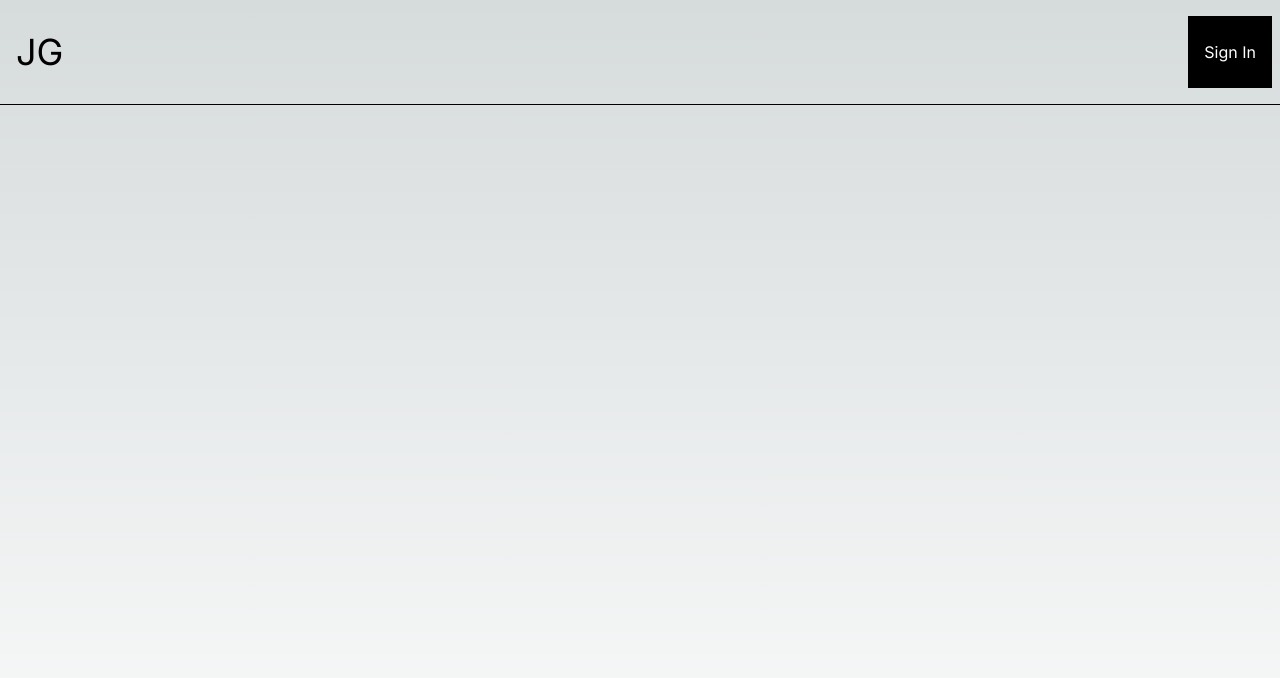
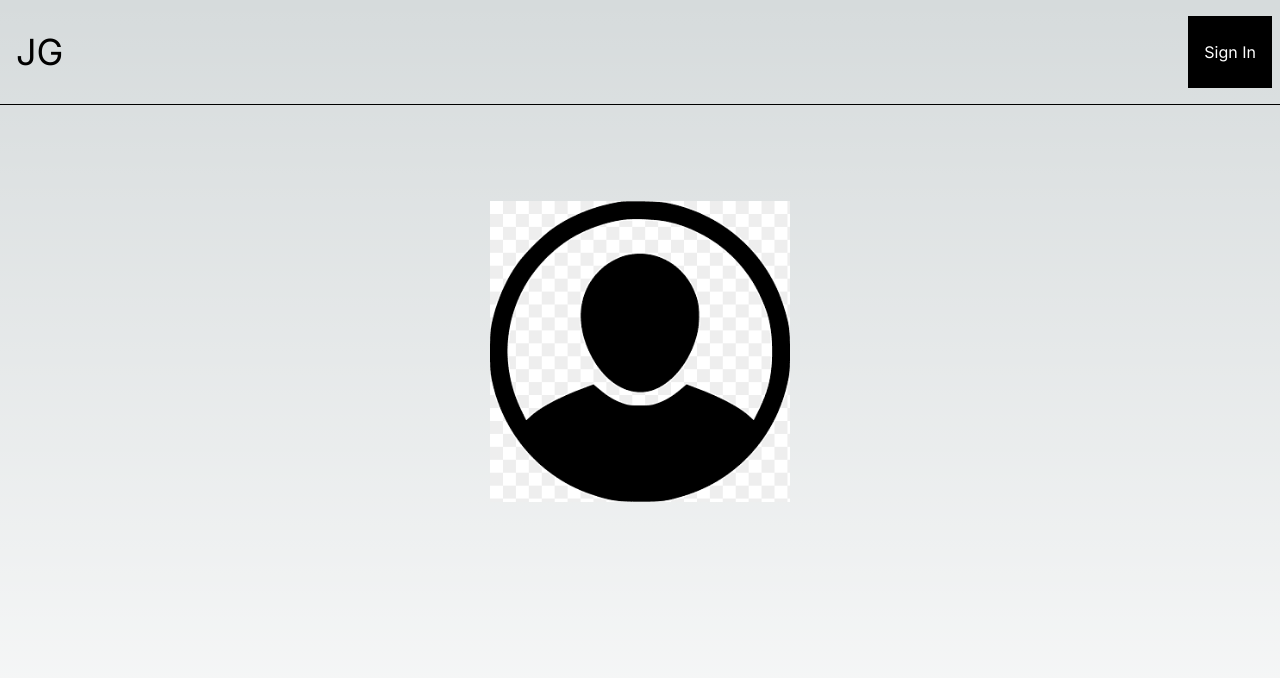
Before and after one commit to JuanGutierrez95/My-Blog-App, a Next.js app: page / in a window 1280 px wide. Shown: the top 678 px of the page. Built offline with nearby package versions, Linux system fonts and the light colour scheme.

Commit message:
importando el componente Hero

```diff
--- a/app/page.tsx
+++ b/app/page.tsx
@@ -1,9 +1,10 @@
-import Image from 'next/image'
+import Image from "next/image";
+import Hero from "./home/Hero";
 
 export default function Home() {
   return (
     <main className="flex min-h-screen flex-col items-center justify-between p-24">
-
+      <Hero />
     </main>
-  )
+  );
 }
```
